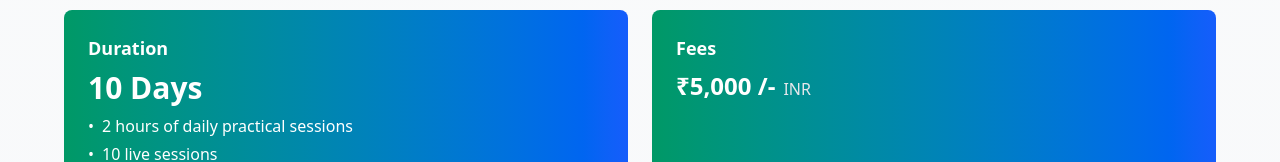
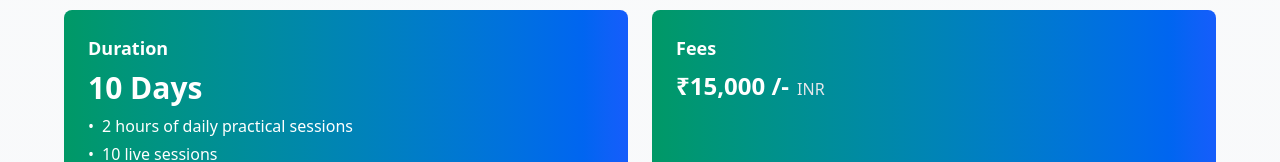
Before and after one commit to vitneshimmanuvel/sert-orealcourse, a React (Vite) app: page /cartoon-mastery in a window 1280 px wide. Shown: the part 198-360 px from the top of the page. Built offline with nearby package versions, Linux system fonts and the light colour scheme.

Commit message:
added money

```diff
--- a/src/components/BrandDevelopmentForEntrepreneurs.jsx
+++ b/src/components/BrandDevelopmentForEntrepreneurs.jsx
@@ -200,7 +200,7 @@ const BrandDevelopmentForEntrepreneurs = () => {
               <h3 className="font-bold text-lg mb-2">Fees</h3>
               <div className="flex flex-col">
                 <div className="flex items-baseline mb-2">
-                  <span className="text-2xl font-bold mr-2">₹5,000 /-</span>
+                  <span className="text-2xl font-bold mr-2">₹15,000 /-</span>
                   <span className="text-gray-200">INR</span>
                 </div>
 
--- a/src/components/CartoonCaricatureMastery.jsx
+++ b/src/components/CartoonCaricatureMastery.jsx
@@ -186,7 +186,7 @@ const CartoonCaricatureMastery = () => {
                             <h3 className="font-bold text-lg mb-2">Fees</h3>
                             <div className="flex flex-col">
                                 <div className="flex items-baseline mb-2">
-                                    <span className="text-2xl font-bold mr-2">₹5,000 /-</span>
+                                    <span className="text-2xl font-bold mr-2">₹15,000 /-</span>
                                     <span className="text-gray-200">INR</span>
                                 </div>
 
--- a/src/components/FrontEndDevelopment.jsx
+++ b/src/components/FrontEndDevelopment.jsx
@@ -196,7 +196,7 @@ const FrontEndDevelopment = () => {
               <h3 className="font-bold text-lg mb-2">Fees</h3>
               <div className="flex flex-col">
                 <div className="flex items-baseline mb-2">
-                  <span className="text-2xl font-bold mr-2">₹10,000 /-</span>
+                  <span className="text-2xl font-bold mr-2">₹20,000 /-</span>
                   <span className="text-gray-200">INR</span>
                 </div>
 
```
